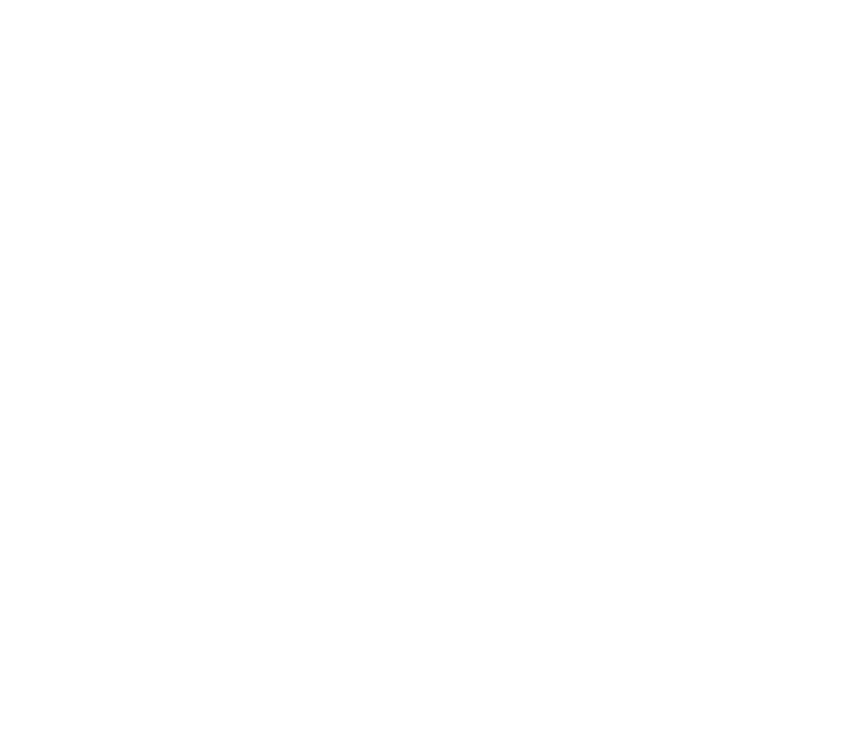
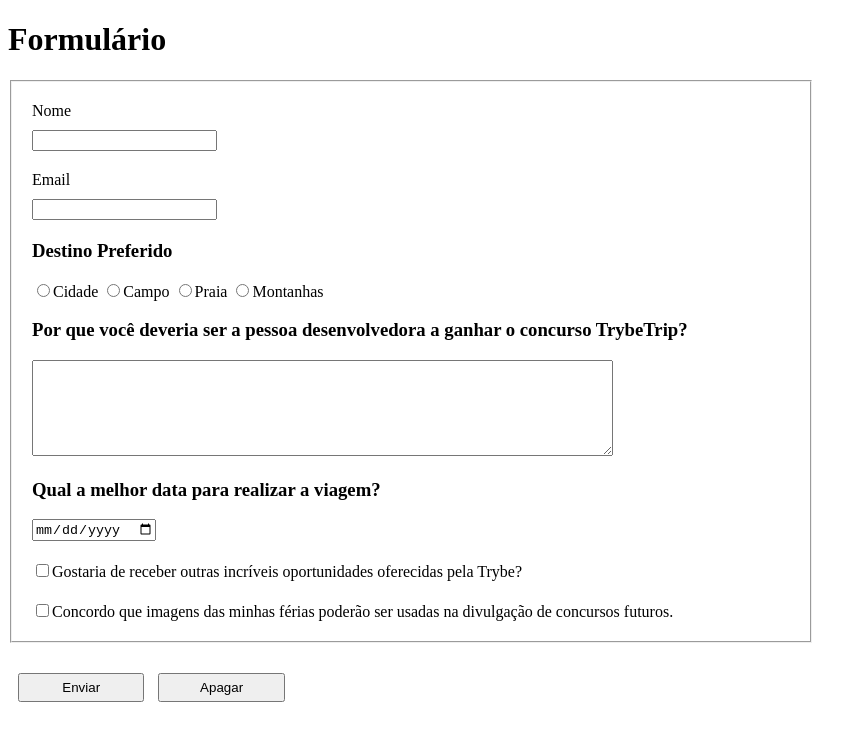
Before and after one commit to neogabe/trybe-exercicios, a plain HTML site: page Fundamentos/HTML e CSS - Forms, Flexbox, Mobile First/HTML e CSS - Forms/index.html in a window 1280 px wide. Shown: the whole page, without its empty margins (0-867 px from the left). Drawn offline with Linux system fonts and the light colour scheme.

Commit message:
exercicio completo

```diff
--- a/Fundamentos/HTML e CSS - Forms, Flexbox, Mobile First/HTML e CSS - Forms/index.html
+++ b/Fundamentos/HTML e CSS - Forms, Flexbox, Mobile First/HTML e CSS - Forms/index.html
@@ -1,13 +1,99 @@
 <!DOCTYPE html>
 <html lang="en">
-<head>
-  <meta charset="UTF-8">
-  <meta http-equiv="X-UA-Compatible" content="IE=edge">
-  <meta name="viewport" content="width=device-width, initial-scale=1.0">
-  <link rel="stylesheet" href="style.css">
-  <title>HTML & CSS - Forms</title>
-</head>
-<body>
+  <head>
+    <meta charset="UTF-8" />
+    <meta http-equiv="X-UA-Compatible" content="IE=edge" />
+    <meta name="viewport" content="width=device-width, initial-scale=1.0" />
+    <link rel="stylesheet" href="style.css" />
+    <title>HTML & CSS - Forms</title>
+  </head>
+  <body>
+    <header>
+      <h1>Formulário</h1>
+    </header>
 
-</body>
+    <!-- Formulário -->
+    <form action="">
+      <fieldset>
+        <!-- Nome -->
+        <label for="nome"
+          >Nome<input
+            type="text"
+            id="nome"
+            name="nome"
+            minlength="10"
+            maxlength="40"
+            class="input"
+        /></label>
+        <!-- Email -->
+        <label for="email"
+          >Email<input
+            type="email"
+            id="email"
+            name="email"
+            minlength="10"
+            maxlength="50"
+            class="input"
+        /></label>
+        <!-- <h3> com subtítulo -->
+        <h3>Destino Preferido</h3>
+        <!-- Radio Buttons -->
+        <label for="cidade"
+          ><input
+            type="radio"
+            name="destino-preferido"
+            id="cidade"
+          />Cidade</label
+        >
+        <label for="campo"
+          ><input
+            type="radio"
+            name="destino-preferido"
+            id="campo"
+          />Campo</label
+        >
+        <label for="praia"
+          ><input
+            type="radio"
+            name="destino-preferido"
+            id="praia"
+          />Praia</label
+        >
+        <label for="montanhas"
+          ><input
+            type="radio"
+            name="destino-preferido"
+            id="montanhas"
+          />Montanhas</label
+        >
+        <!-- <h3> com subtítulo -->
+        <h3>
+          Por que você deveria ser a pessoa desenvolvedora a ganhar o concurso
+          TrybeTrip?
+        </h3>
+        <!-- <textarea> para a resposta da pergunta acima -->
+        <textarea name="" id="" cols="70" rows="6" maxlength="500"></textarea>
+        <!-- <h3> com subtítulo -->
+        <h3>
+          Qual a melhor data para realizar a viagem?
+        </h3>
+        <!-- Data -->
+        <input type="date" name="input-date" id="input-date">
+        <!-- Confirmação para newsletter -->
+        <label class="check-box" for="newsletter-checkbox"><input type="checkbox" name="check" id="newsletter-checkbox" class="check">Gostaria de receber outras incríveis oportunidades oferecidas pela Trybe?</label>
+        <!-- Confirmação para uso de imagem -->
+        <label class="check-box" for="image-rights-checkbox"><input type="checkbox" name="check" id="image-rights-checkbox" class="check">Concordo que imagens das minhas férias poderão ser usadas na divulgação de concursos futuros.</label>
+      </fieldset>
+      <button id="submit" class="form-button" type="submit">Enviar</button>
+      <button class="form-button" type="reset">Apagar</button>
+    </form>
+
+    <script>
+      const submit = document.querySelector('#submit');
+
+      submit.addEventListener('click', (e) => {
+        e.preventDefault();
+      })
+    </script>
+  </body>
 </html>
--- a/Fundamentos/HTML e CSS - Forms, Flexbox, Mobile First/HTML e CSS - Forms/style.css
+++ b/Fundamentos/HTML e CSS - Forms, Flexbox, Mobile First/HTML e CSS - Forms/style.css
@@ -0,0 +1,27 @@
+fieldset {
+  width: 60%;
+  padding: 20px;
+}
+
+.input {
+  display: block;
+  margin-top: 10px;
+  margin-bottom: 20px;
+}
+
+.check-box {
+  margin-top: 20px;
+  display: block;
+}
+
+.check {
+  display: inline-block;
+}
+
+.form-button {
+  margin-top: 30px;
+  margin-left: 10px;
+  padding: 5px;
+  width: 10%;
+  cursor: pointer;
+}
```
